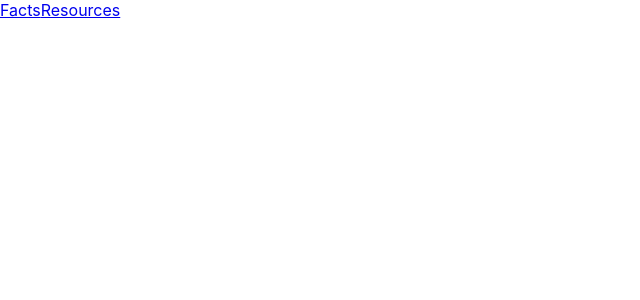
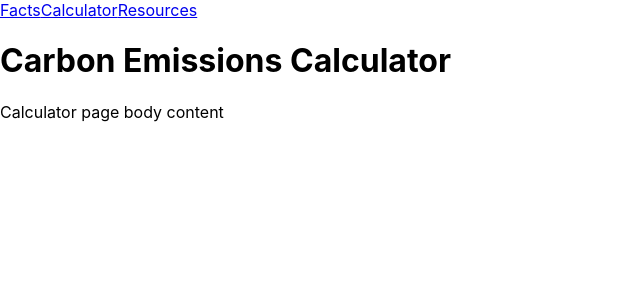
Before and after one commit to uw-info442c-au20/Vroom, a React (Create React App) app in the folder vroom/: page /Calculator in a window 1280 px wide. Shown: the top 300 px of the page, without its empty margins (0-640 px from the left). Built offline with nearby package versions, Linux system fonts and the light colour scheme.

Commit message:
Calculator page setup

```diff
--- a/vroom/src/App.js
+++ b/vroom/src/App.js
@@ -1,4 +1,3 @@
-import logo from './logo.svg';
 import './App.css';
 
 import React, { Component } from 'react';
@@ -6,6 +5,7 @@ import { BrowserRouter, Route, Switch } from 'react-router-dom';
 
 import Facts from './Facts';
 import Resources from './Resources';
+import Calculator from './Calculator';
 import Navigation from './Navigation';
 
 class App extends Component {
@@ -17,6 +17,7 @@ class App extends Component {
             <Switch>
              <Route path="/" component={Facts} exact/>
              <Route path="/Resources" component={Resources}/>
+             <Route path="/Calculator" component={Calculator}/>
            </Switch>
         </div>
       </BrowserRouter>
--- /dev/null
+++ b/vroom/src/Calculator.js
@@ -0,0 +1,12 @@
+import React from 'react';
+
+const Calculator = () => {
+    return (
+       <div>
+          <h1>Carbon Emissions Calculator</h1>
+          <p>Calculator page body content</p>
+       </div>
+    );
+}
+
+export default Calculator;
--- a/vroom/src/Facts.js
+++ b/vroom/src/Facts.js
@@ -1,6 +1,6 @@
 import React from 'react';
 
-const home = () => {
+const Facts = () => {
     return (
        <div>
           <h1>Facts about Carbon Emissions</h1>
@@ -9,4 +9,4 @@ const home = () => {
     );
 }
 
-export default home;
+export default Facts;
--- a/vroom/src/Navigation.js
+++ b/vroom/src/Navigation.js
@@ -6,6 +6,7 @@ const Navigation = () => {
     return (
        <div>
           <NavLink to="/">Facts</NavLink>
+          <NavLink to="/Calculator">Calculator</NavLink>
           <NavLink to="/Resources">Resources</NavLink>
        </div>
     );
--- a/vroom/src/Resources.js
+++ b/vroom/src/Resources.js
@@ -1,6 +1,6 @@
 import React from 'react';
 
-const About = () => {
+const Resources = () => {
     return (
        <div>
           <h1>Resources</h1>
@@ -9,4 +9,4 @@ const About = () => {
     );
 }
 
-export default About;
+export default Resources;
```
Also changed, not shown: 1 other file (tests, documents, lock files or other folders).
